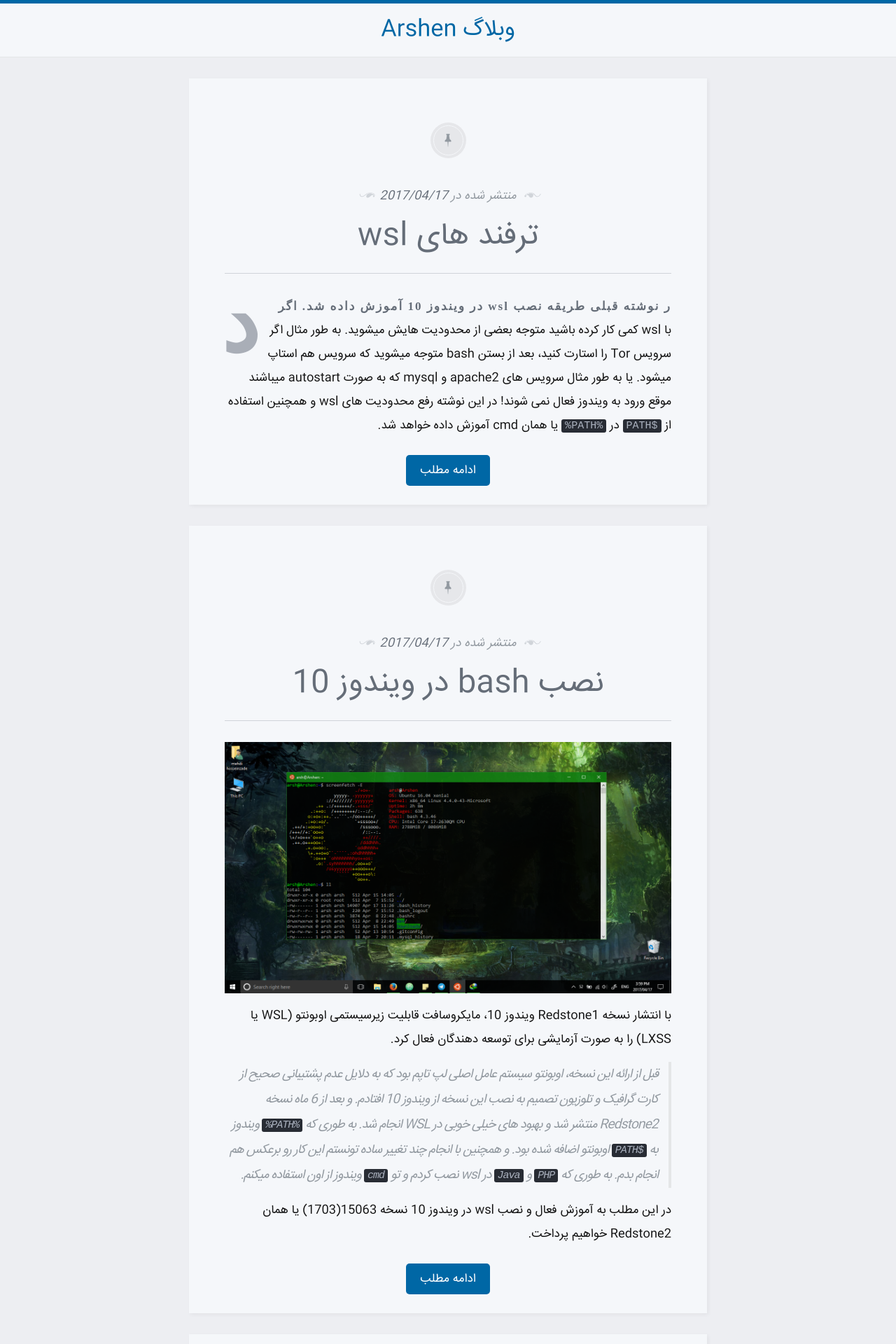
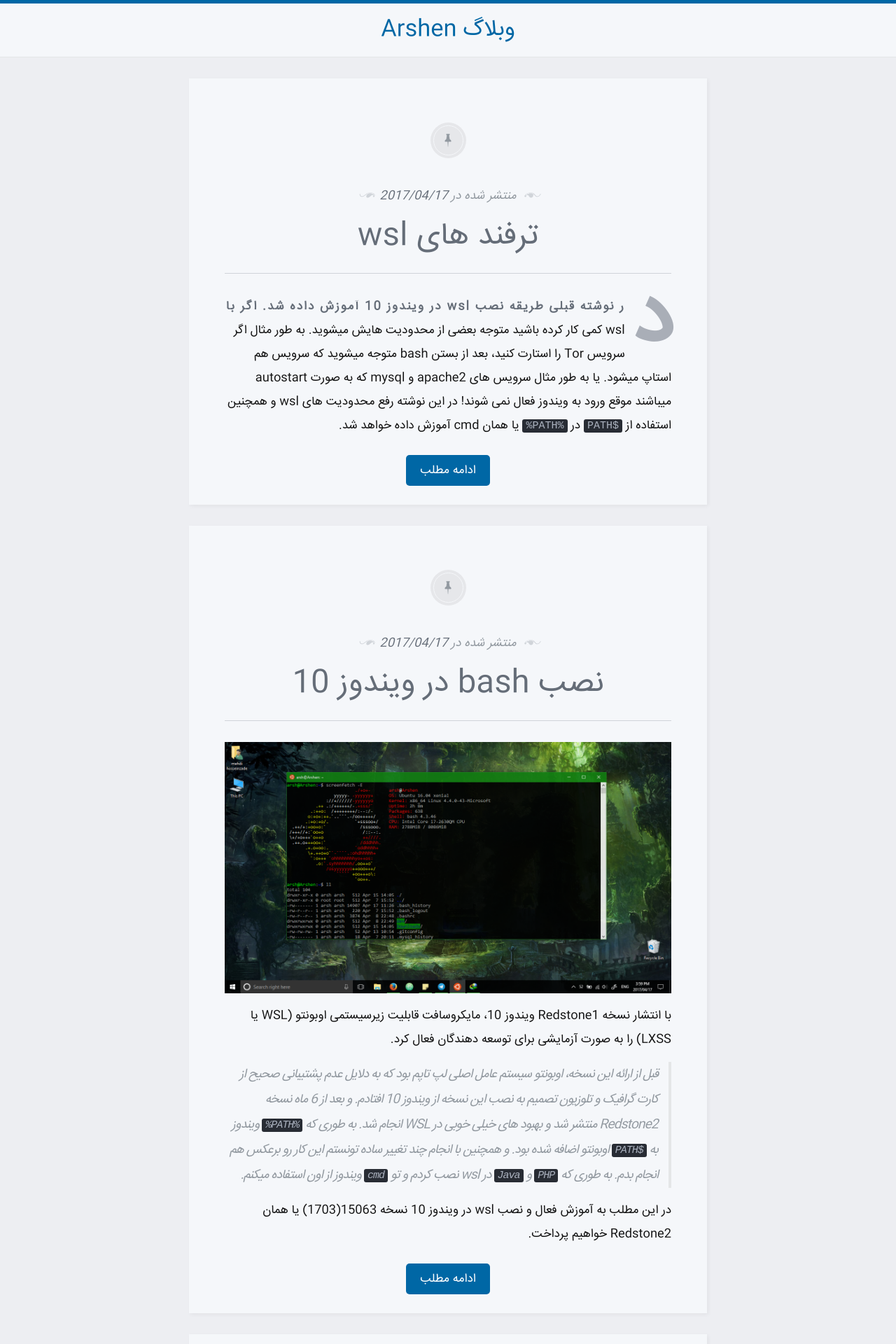
Before and after one commit to xtoolkit/blog.arshen.ir, a Jekyll site: the page built from index.html, in a window 1280 px wide. Shown: the top 1920 px of the page at 70% size. Built offline with Jekyll 4.4.1, drawn with Linux system fonts in a browser that asks for light colours.

Commit message:
Update _base.scss

```diff
--- a/_sass/_base.scss
+++ b/_sass/_base.scss
@@ -61,13 +61,12 @@
         &:first-letter {
             color: $article-ec-fle;
             display: inline-block;
-            float: left;
-            font-family: "Playfair Display";
+            float: right;
             font-size: 121px;
             font-style: normal;
             font-weight: 700;
             line-height: 70px;
-            margin: 6px 10px 0 -5px;
+            margin: 6px -5px 0 10px;
 
             @include media-query($on-palm) {
                 font-size: 70px;
@@ -77,7 +76,6 @@
 
         &:first-line {
             color: $brand-color;
-            font-family: "Playfair Display SC";
             font-size: 1em;
             font-style: normal !important;
             font-weight: bold;
```
